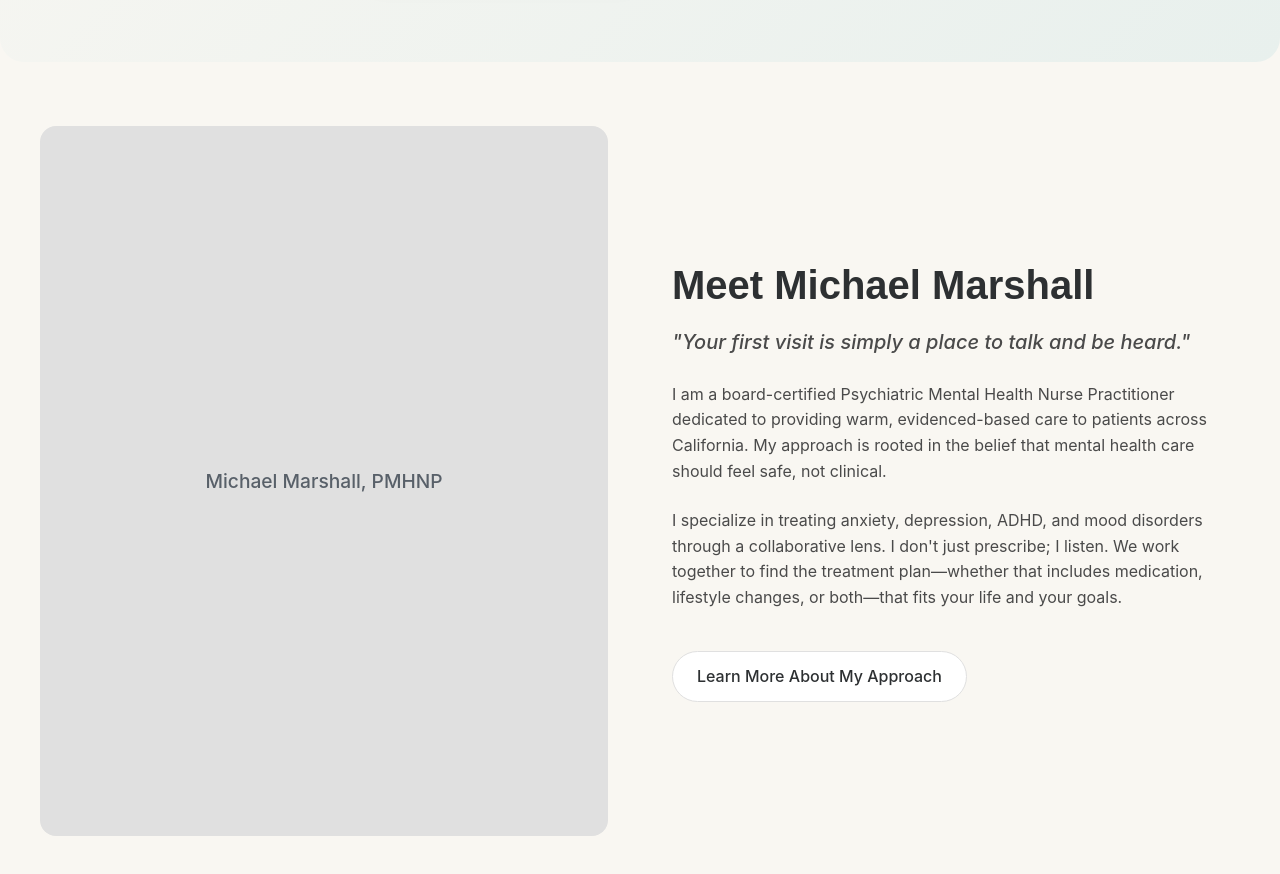
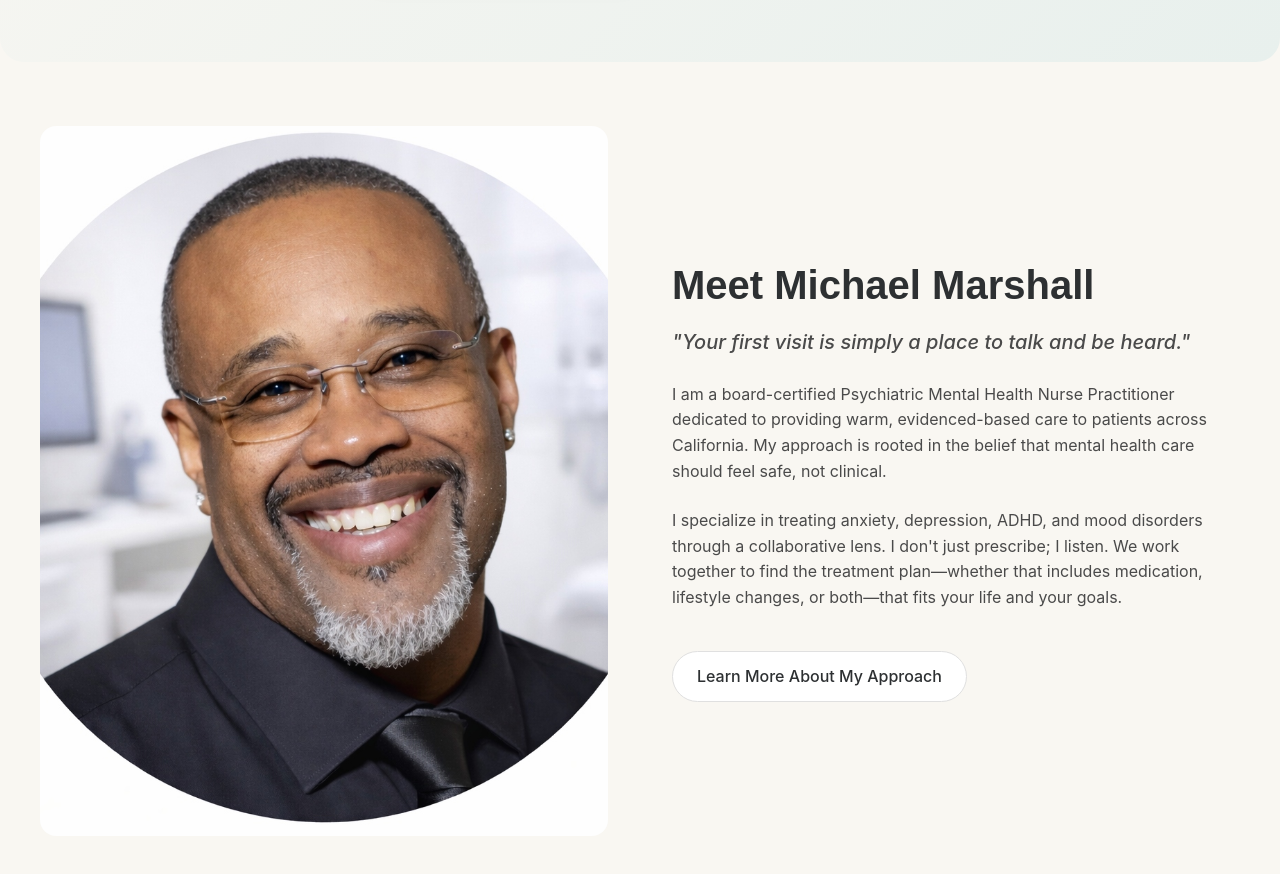
Before and after one commit to Dunnbiggs/Madvnp, a React (Vite) app: page / in a window 1280 px wide. Shown: the part 540-1414 px from the top of the page. Built offline with nearby package versions, Linux system fonts and the light colour scheme.

Commit message:
Add_profile_picture_to_About_section

```diff
--- a/src/components/About.jsx
+++ b/src/components/About.jsx
@@ -5,8 +5,11 @@ const About = () => {
         <section id="about" className="section container">
             <div className="about-grid">
                 <div className="about-image">
-                    {/* Placeholder for Michael's photo */}
-                    <div className="image-placeholder">Michael Marshall, PMHNP</div>
+                    <img
+                        src="/michael-marshall.jpg"
+                        alt="Michael Marshall, PMHNP"
+                        className="profile-photo"
+                    />
                 </div>
                 <div className="about-content">
                     <h2 className="section-title">Meet Michael Marshall</h2>
--- a/src/index.css
+++ b/src/index.css
@@ -181,7 +181,8 @@ button {
   height: 40px;
   width: auto;
   object-fit: contain;
-    border-radius: var(--radius-sm); /* Optional: slight rounding if resizing introduces artifacts */
+  border-radius: var(--radius-sm);
+  /* Optional: slight rounding if resizing introduces artifacts */
 }
 
 .header-nav {
@@ -302,6 +303,17 @@ button {
 .image-placeholder {
   font-weight: 500;
   font-size: 1.2rem;
+}
+
+.profile-photo {
+  width: 100%;
+  height: 100%;
+  object-fit: cover;
+  transition: transform var(--transition-smooth);
+}
+
+.about-image:hover .profile-photo {
+  transform: scale(1.02);
 }
 
 .about-content .section-title {
```
Also changed, not shown: public/michael-marshall.jpg (added). Lines whose indentation alone changed are shown as unchanged.
